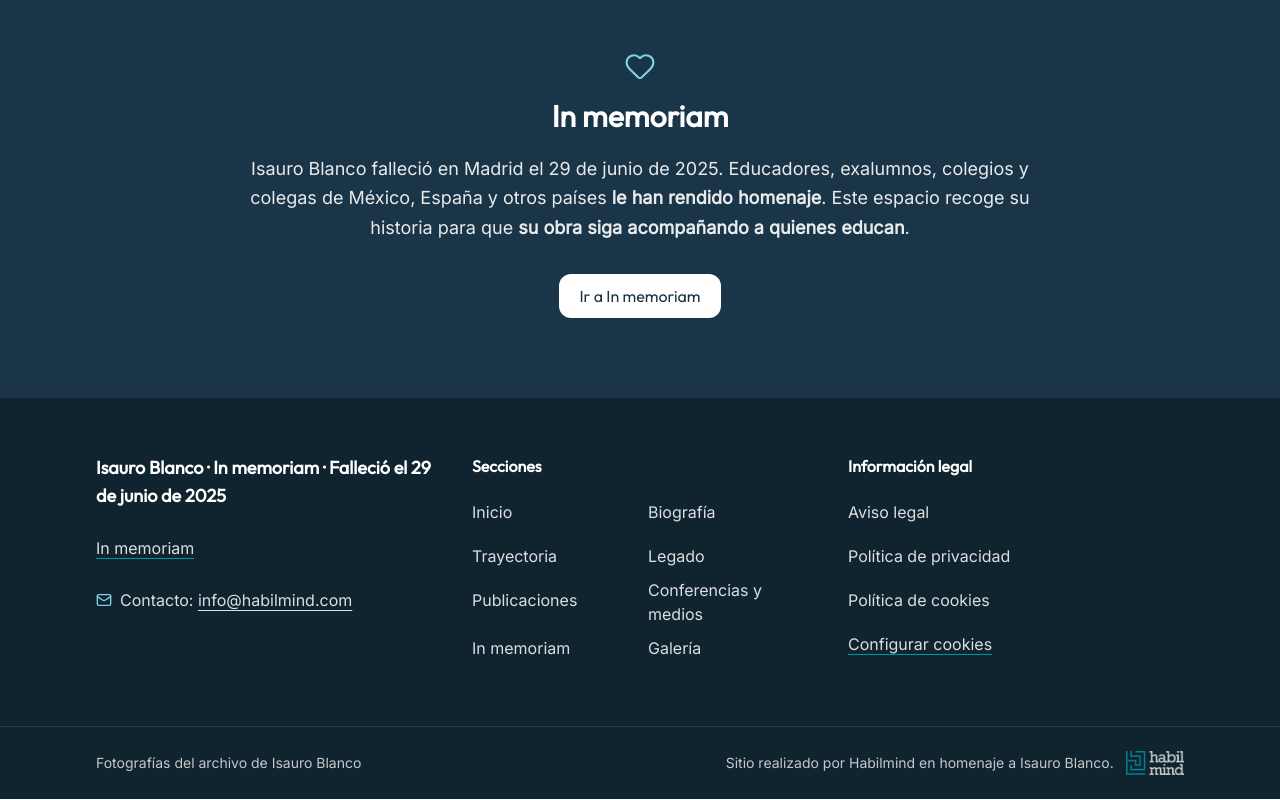
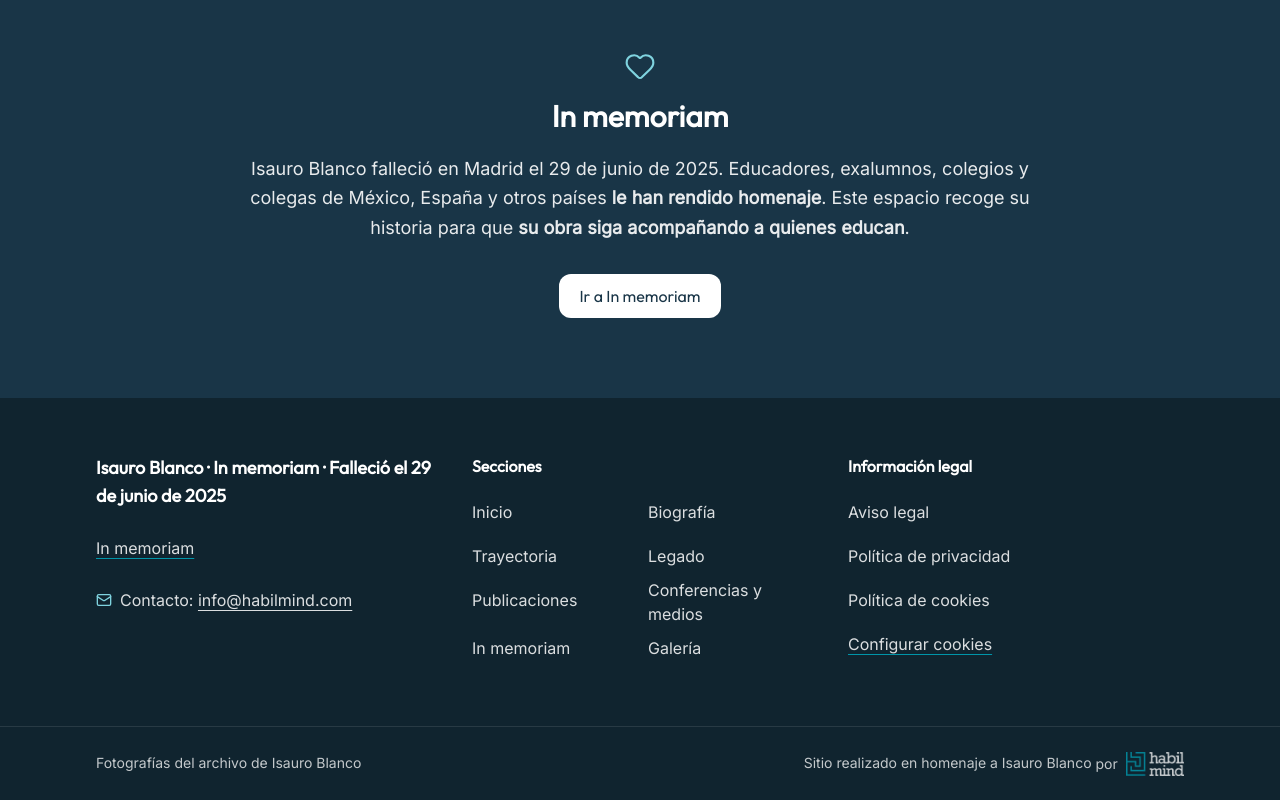
Before and after one commit to habilmind-webs/borrador-isauroblanco, a React (Vite) app: page / in a window 1280 px wide. Shown: the part 3412-4212 px from the top of the page. Built offline with nearby package versions, Linux system fonts and the light colour scheme.

Commit message:
Pie: «Sitio realizado en homenaje a Isauro Blanco por» + logo de Habilmind en lugar de la palabra; barra inferior alineada (izquierda/derecha en escritorio, apilada y centrada en móvil)

```diff
--- a/src/components/Layout.jsx
+++ b/src/components/Layout.jsx
@@ -97,14 +97,17 @@ function Footer() {
         </div>
       </Container>
       <div className="border-t border-white/10">
-        <Container className="flex flex-col gap-1 py-6 text-sm text-white/75 sm:flex-row sm:items-center sm:justify-between">
-          <p>Fotografías del archivo de Isauro Blanco</p>
-          <p className="flex flex-wrap items-center gap-x-3 gap-y-1">
-            <span>Sitio realizado por Habilmind en homenaje a Isauro Blanco.</span>
-            <a href="https://habilmind.com" target="_blank" rel="noopener noreferrer" className="inline-flex shrink-0 items-center rounded opacity-80 transition-opacity hover:opacity-100 focus-visible:opacity-100 focus-visible:outline-none focus-visible:ring-2 focus-visible:ring-turquesa-claro">
-              <img src="/img/logo-habilmind-negativo-28.webp" srcSet="/img/logo-habilmind-negativo-28.webp 1x, /img/logo-habilmind-negativo-56.webp 2x" alt="Habilmind" width="68" height="28" loading="lazy" decoding="async" className="h-6 w-auto" />
-              <span className="sr-only"> (se abre en una pestaña nueva)</span>
-            </a>
+        <Container className="flex flex-col items-center gap-3 py-6 text-center text-sm text-white/75 sm:flex-row sm:justify-between sm:gap-6 sm:text-left">
+          <p className="leading-6">Fotografías del archivo de Isauro Blanco</p>
+          <p className="leading-6">
+            Sitio realizado en homenaje a Isauro Blanco{' '}
+            <span className="inline-flex items-center gap-2 whitespace-nowrap align-middle">
+              por
+              <a href="https://habilmind.com" target="_blank" rel="noopener noreferrer" className="inline-flex shrink-0 items-center rounded opacity-80 transition-opacity hover:opacity-100 focus-visible:opacity-100 focus-visible:outline-none focus-visible:ring-2 focus-visible:ring-turquesa-claro">
+                <img src="/img/logo-habilmind-negativo-28.webp" srcSet="/img/logo-habilmind-negativo-28.webp 1x, /img/logo-habilmind-negativo-56.webp 2x" alt="Habilmind" width="68" height="28" loading="lazy" decoding="async" className="h-6 w-auto" />
+                <span className="sr-only"> (se abre en una pestaña nueva)</span>
+              </a>
+            </span>
           </p>
         </Container>
       </div>
```
